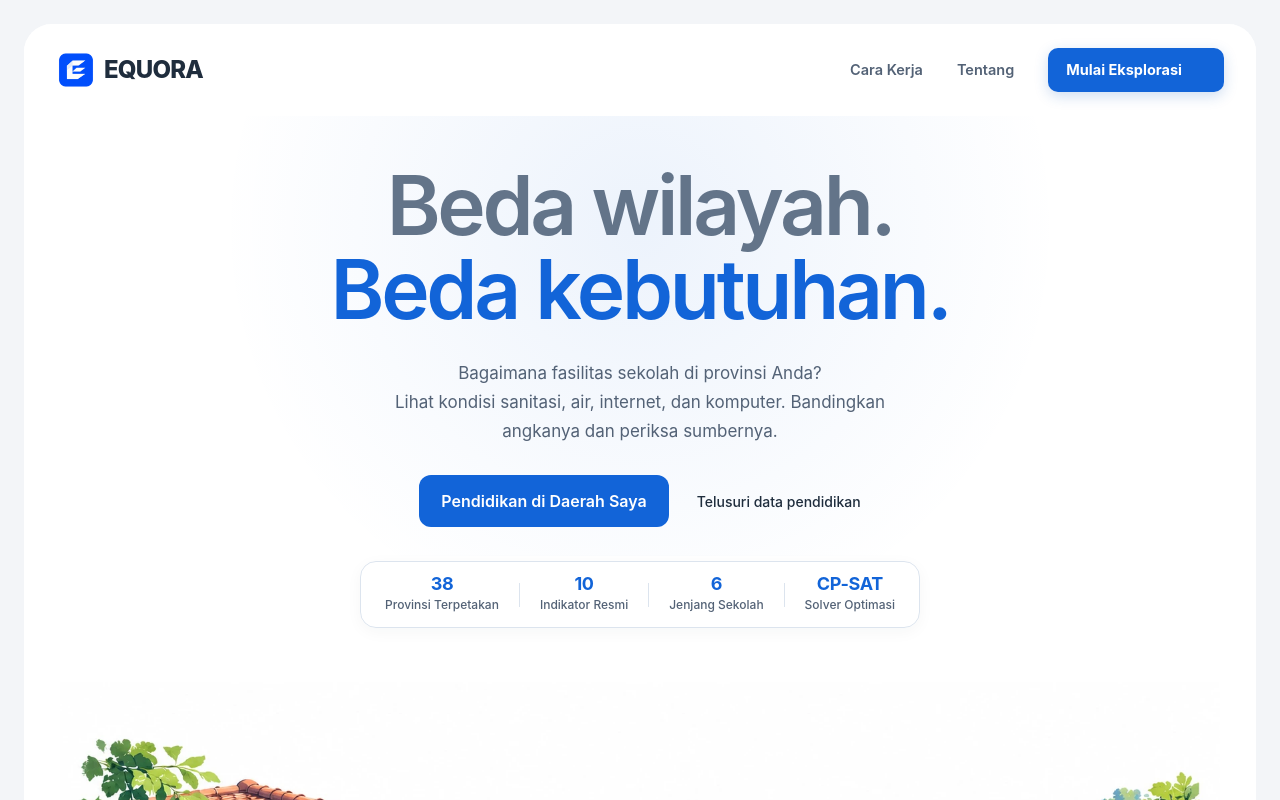
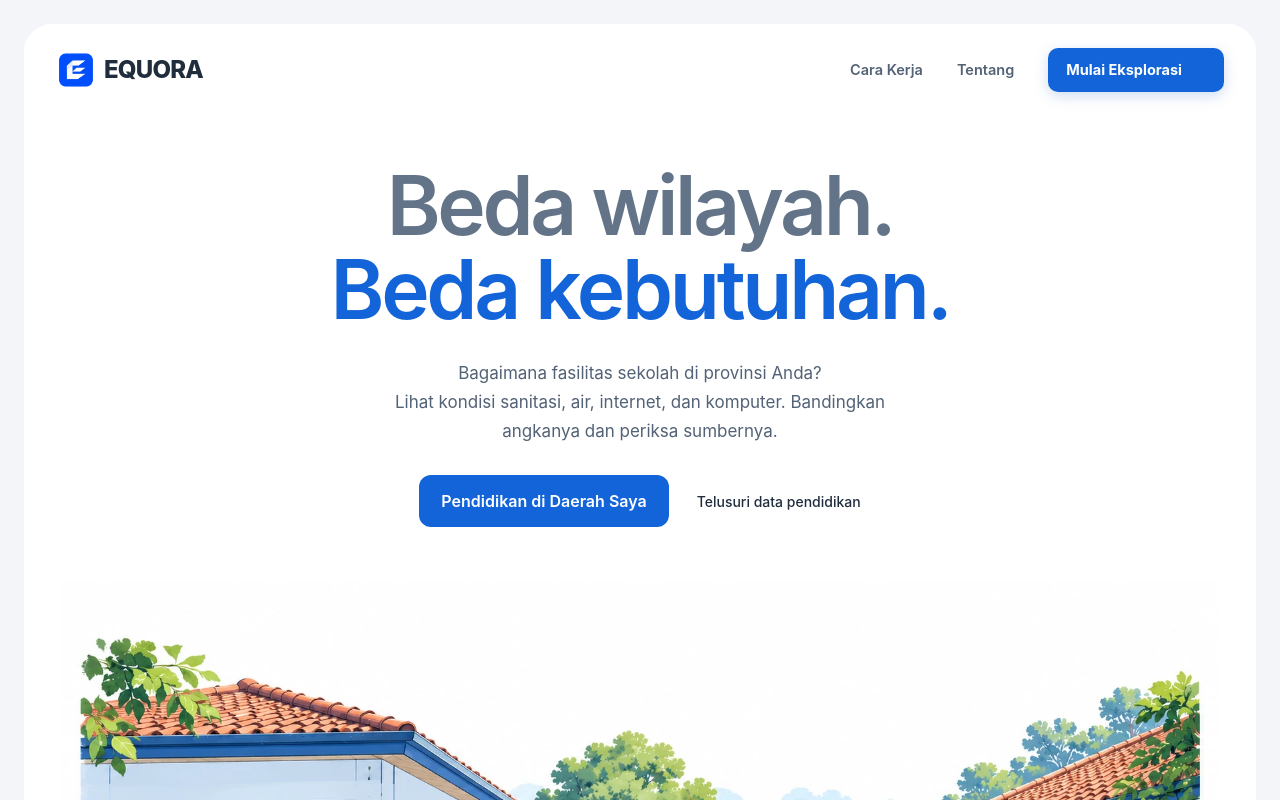
Before and after one commit to mrizalbasri/Equora, a SvelteKit app in the folder frontend/: page / in a window 1280 px wide. Shown: the top 800 px of the page. Built offline with nearby package versions, Linux system fonts and the light colour scheme; some icons are missing.

Commit message:
style(landing): remove ai-slop decorative metrics ribbon and gradient blob (#5)

```diff
--- a/frontend/src/routes/+page.svelte
+++ b/frontend/src/routes/+page.svelte
@@ -25,27 +25,6 @@
       <div class="hero-actions" data-motion="focus" data-motion-delay="140">
         <a class="landing-button primary" href="/daerah">Pendidikan di Daerah Saya</a>
         <a class="text-link" href="/explore">Telusuri data pendidikan</a>
-      </div>
-      <div class="hero-metrics-ribbon" data-motion="fade" data-motion-delay="180" aria-label="Statistik platform">
-        <div class="metric-pill">
-          <span class="metric-value">38</span>
-          <span class="metric-label">Provinsi Terpetakan</span>
-        </div>
-        <div class="metric-divider" aria-hidden="true"></div>
-        <div class="metric-pill">
-          <span class="metric-value">10</span>
-          <span class="metric-label">Indikator Resmi</span>
-        </div>
-        <div class="metric-divider" aria-hidden="true"></div>
-        <div class="metric-pill">
-          <span class="metric-value">6</span>
-          <span class="metric-label">Jenjang Sekolah</span>
-        </div>
-        <div class="metric-divider" aria-hidden="true"></div>
-        <div class="metric-pill">
-          <span class="metric-value">CP-SAT</span>
-          <span class="metric-label">Solver Optimasi</span>
-        </div>
       </div>
     </div>
 
@@ -145,59 +124,9 @@
 </PublicShell>
 
 <style>
-  .landing-hero { padding-top: 58px; position: relative; }
-  .landing-hero::before {
-    content: '';
-    position: absolute;
-    top: 0;
-    left: 50%;
-    transform: translateX(-50%);
-    width: min(1000px, 90vw);
-    height: 440px;
-    background: radial-gradient(circle at 50% 25%, rgba(18, 100, 216, 0.08) 0%, rgba(243, 245, 248, 0) 70%);
-    pointer-events: none;
-    z-index: 0;
-  }
+  .landing-hero { padding-top: 58px; }
   .landing-progress { position: fixed; inset: 0 0 auto; z-index: 50; height: 3px; background: var(--eq-primary); transform-origin: left; scale: var(--landing-progress, 0) 1; pointer-events: none; }
-  .hero-copy { text-align: center; margin-inline: auto; max-width: 850px; position: relative; z-index: 1; }
-
-  .hero-metrics-ribbon {
-    display: inline-flex;
-    align-items: center;
-    justify-content: center;
-    flex-wrap: wrap;
-    gap: 12px 20px;
-    margin-top: 34px;
-    padding: 12px 24px;
-    background: rgba(255, 255, 255, 0.92);
-    border: 1px solid var(--eq-border);
-    border-radius: 16px;
-    box-shadow: 0 4px 16px rgba(31, 45, 61, 0.04);
-    backdrop-filter: blur(10px);
-  }
-  .metric-pill {
-    display: flex;
-    flex-direction: column;
-    align-items: center;
-    gap: 2px;
-  }
-  .metric-value {
-    font-size: 18px;
-    font-weight: 750;
-    color: var(--eq-primary);
-    letter-spacing: -0.02em;
-    line-height: 1.1;
-  }
-  .metric-label {
-    font-size: 12px;
-    font-weight: 550;
-    color: var(--eq-text-secondary);
-  }
-  .metric-divider {
-    width: 1px;
-    height: 24px;
-    background: var(--eq-border);
-  }
+  .hero-copy { text-align: center; margin-inline: auto; max-width: 850px; }
   h1 { font-size: clamp(3.25rem, 6.4vw, 5.4rem); line-height: 1.03; font-weight: 620; letter-spacing: -0.04em; color: var(--eq-primary); }
   h1 > span { color: #637489; }
   .hero-copy > p { max-width: 570px; margin: 26px auto 0; color: var(--eq-text-secondary); font-size: 17px; line-height: 1.7; }
```
